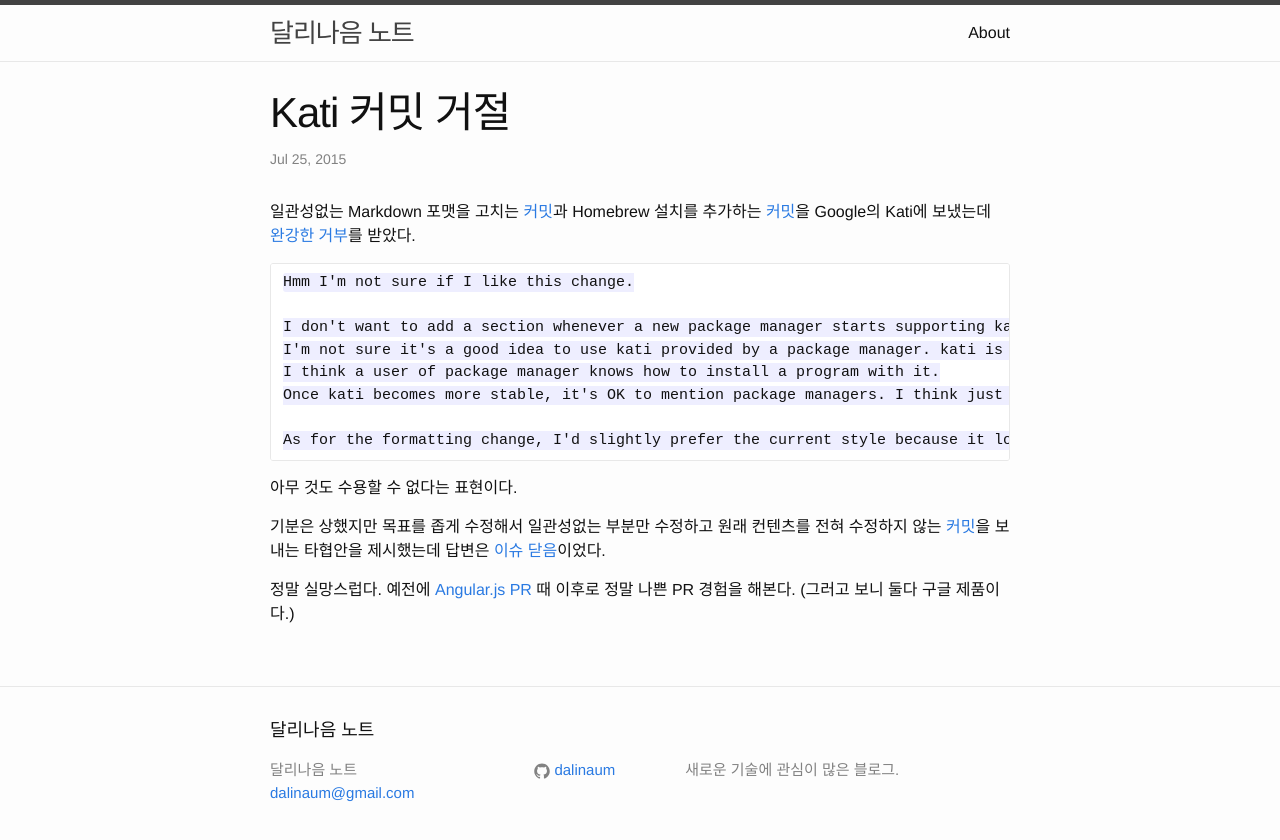
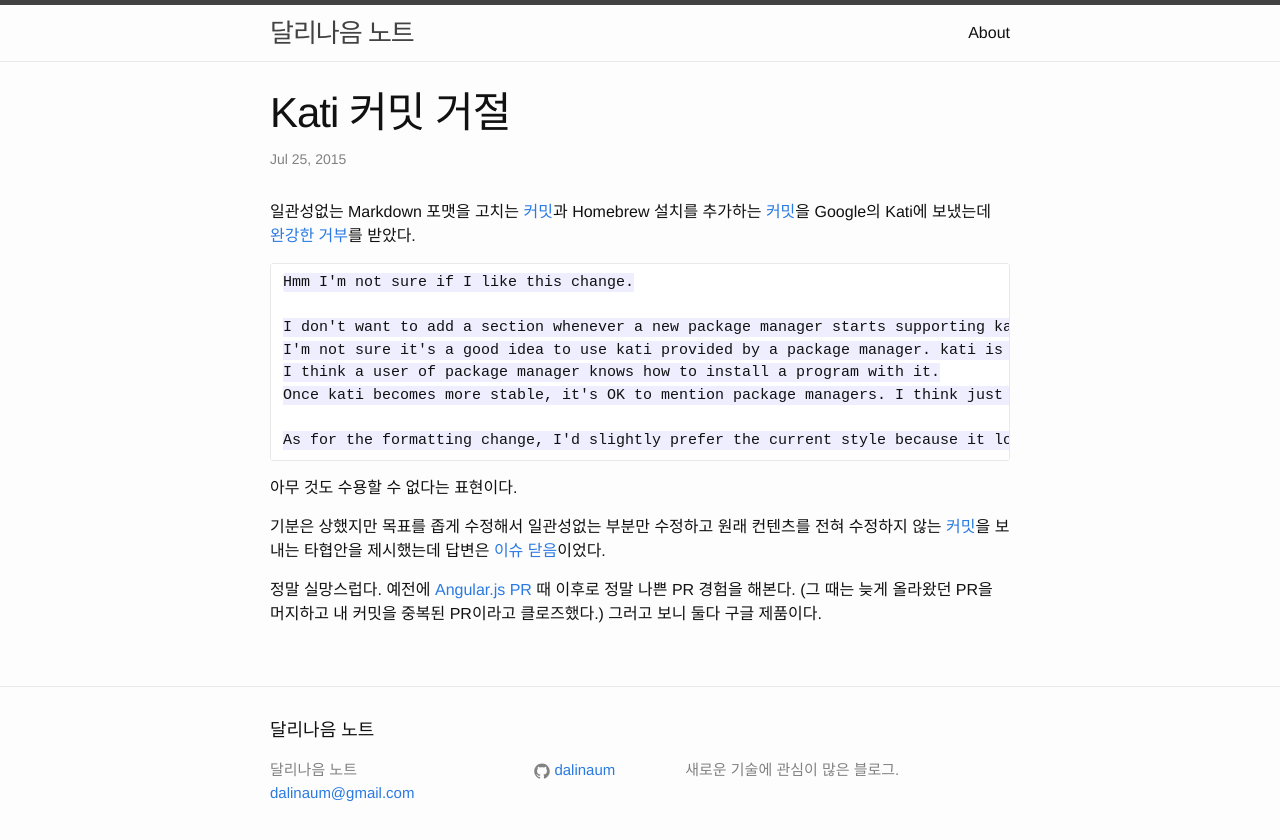
Before and after one commit to dalinaum/dalinaum.github.io, a Jekyll site: the page built from _posts/2015-07-25-closed-kati-pr.markdown, in a window 1280 px wide. Shown: the top 840 px of the page. Built offline with Jekyll 4.4.1, drawn with Linux system fonts in a browser that asks for light colours; Markdown is read by kramdown in place of the engine named in the settings.

Commit message:
Improve formatting.

```diff
--- a/_posts/2015-07-25-closed-kati-pr.markdown
+++ b/_posts/2015-07-25-closed-kati-pr.markdown
@@ -22,4 +22,4 @@
 
 기분은 상했지만 목표를 좁게 수정해서 일관성없는 부분만 수정하고 원래 컨텐츠를 전혀 수정하지 않는 [커밋](https://github.com/dalinaum/kati/commit/7c80f7a1111336e0d2cb2ad5ef3907003b2af502)을 보내는 타협안을 제시했는데 답변은 [이슈 닫음](https://github.com/google/kati/pull/12#issuecomment-124817492)이었다.
 
-정말 실망스럽다. 예전에 [Angular.js PR](https://github.com/angular/angular.js/pull/7589) 때 이후로 정말 나쁜 PR 경험을 해본다. (그러고 보니 둘다 구글 제품이다.)
+정말 실망스럽다. 예전에 [Angular.js PR](https://github.com/angular/angular.js/pull/7589) 때 이후로 정말 나쁜 PR 경험을 해본다. (그 때는 늦게 올라왔던 PR을 머지하고 내 커밋을 중복된 PR이라고 클로즈했다.) 그러고 보니 둘다 구글 제품이다.
```
